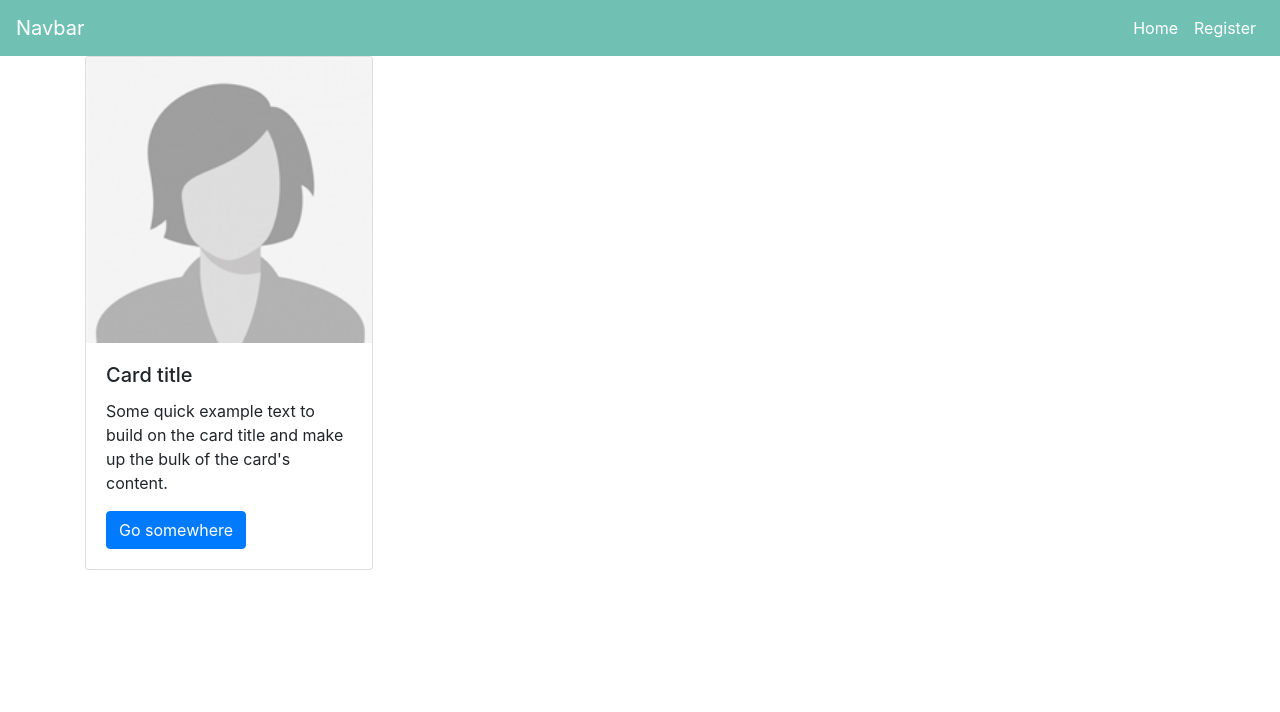
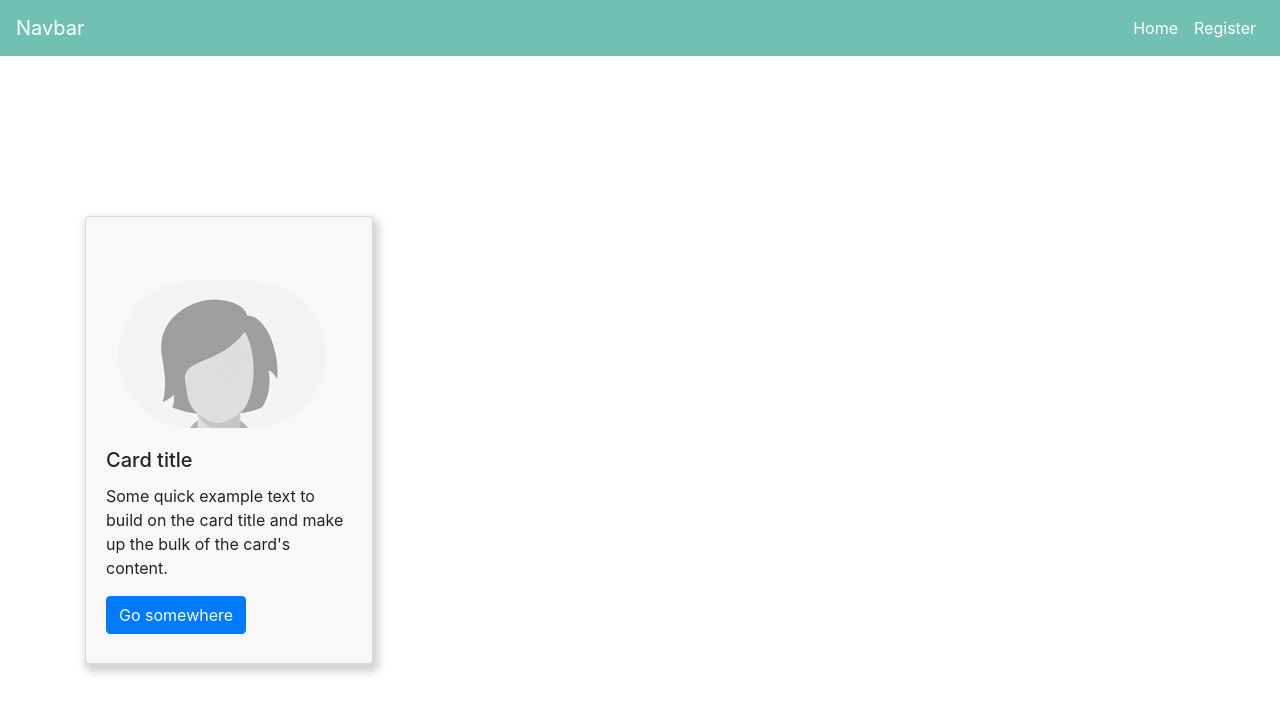
Before and after one commit to travisstew/Broad-Brush, a React (Create React App) app in the folder client/: page /profile/1 in a window 1280 px wide. Shown: the top 712 px of the page. Built offline with nearby package versions, Linux system fonts and the light colour scheme.

Commit message:
form filled

```diff
--- a/client/src/App.css
+++ b/client/src/App.css
@@ -64,3 +64,27 @@ form{
   min-height: 100vh;
   height: 100rem;
 }
+
+#card-img{
+  /* background: wheat; */
+      background-image: url('./img/headshot.png');
+     /* margin: auto; */
+      height: 10rem;
+      margin-left: 2rem;
+      border-radius: 99px;
+      width: 13rem
+
+}
+.card{
+  width: 18rem;
+  margin-top: 10rem;
+  padding-top: 4rem;
+  padding-bottom: 1.5rem;
+  background-color: #F8F8F8;
+  box-shadow: 3px 5px 9px 3px lightgrey;
+  width: 16rem;
+  height: 28rem;
+}
+/* .card:hover {
+  transform: scale(1.3);
+} */
--- a/client/src/pages/Profiles.js
+++ b/client/src/pages/Profiles.js
@@ -5,13 +5,14 @@ function Profile() {
       <div>
         <div className="container">
           <div class="card" style={{width: 18+"rem"}}>
-            <div>
-              <img src={require('../img/headshot.png')} class="card-img-top" alt="headshot"/>
+            <div id="card-img">
+              {/* <img src={require('../img/headshot.png')} alt="headshot"/> */}
             </div>
+
             <div class="card-body">
               <h5 class="card-title">Card title</h5>
               <p class="card-text">Some quick example text to build on the card title and make up the bulk of the card's content.</p>
-              <a href="" class="btn btn-primary">Go somewhere</a>
+              <a href="/" class="btn btn-primary">Go somewhere</a>
             </div>
           </div>
         </div>
```
